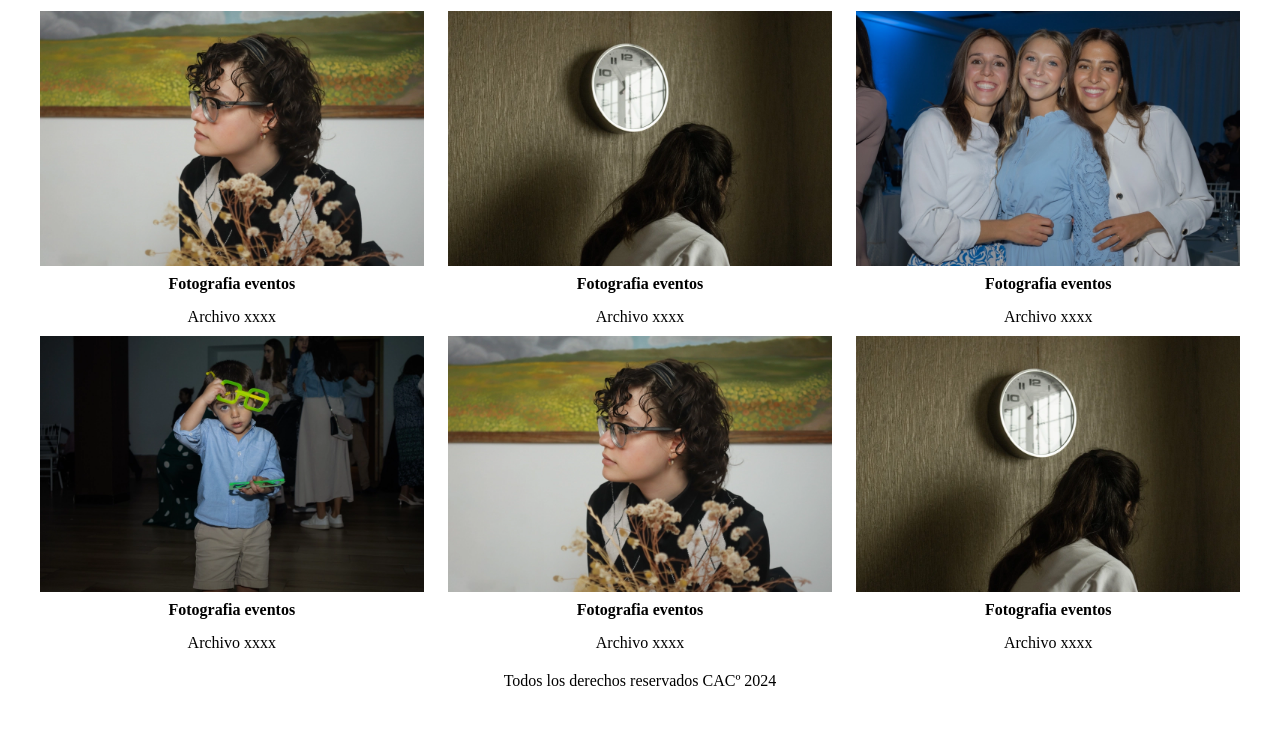
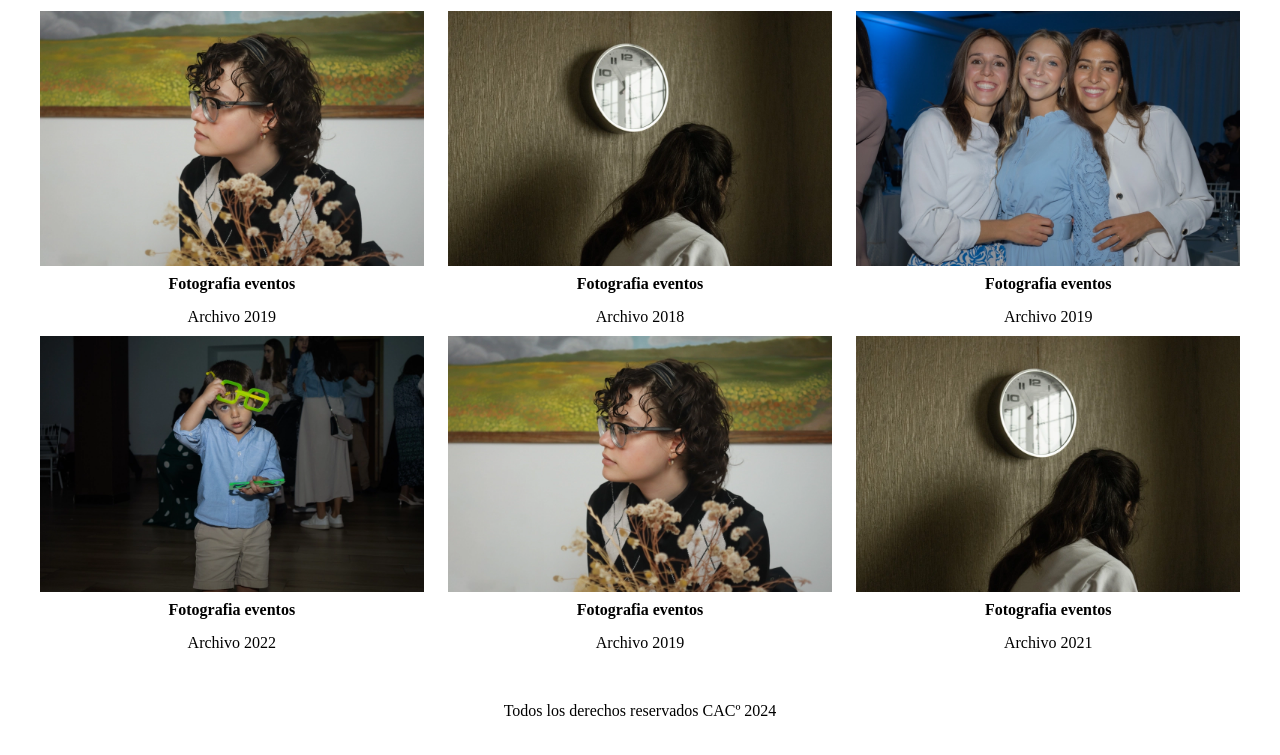
Before and after one commit to evelyngaitan92/ProyeFront-CAC-Fullstack-Python-, a plain HTML site: page portfolio.html in a window 1280 px wide. Shown: the part 151-906 px from the top of the page. Before the commit the page ends 851 px from the top, so only its background shows below. Drawn offline with Linux system fonts and the light colour scheme.

Commit message:
se agrega formato

```diff
--- a/form.css
+++ b/form.css
@@ -5,9 +5,15 @@
 
 }
 
+h1 {
+  text-align: center;
+  padding: 40px;
+}
+
 .mapa {
   flex: 1;
 }
+
 
 .formulario {
   display: flex;
--- a/portfolio.html
+++ b/portfolio.html
@@ -29,37 +29,37 @@
       <article class="fotografia">
         <img src="./img/img-banner1.webp" alt="">
         <h2>Fotografia eventos</h2>
-        <p>Archivo xxxx</p>
+        <p>Archivo 2019</p>
       </article>
 
       <article class="fotografia">
         <img src="./img/img-banner2.webp" alt="">
         <h2>Fotografia eventos</h2>
-        <p>Archivo xxxx</p>
+        <p>Archivo 2018</p>
       </article>
 
       <article class="fotografia">
         <img src="./img/img-banner3.webp" alt="">
         <h2>Fotografia eventos</h2>
-        <p>Archivo xxxx</p>
+        <p>Archivo 2019</p>
       </article>
 
       <article class="fotografia">
         <img src="./img/img-banner4.webp" alt="">
         <h2>Fotografia eventos</h2>
-        <p>Archivo xxxx</p>
+        <p>Archivo 2022</p>
       </article>
 
       <article class="fotografia">
         <img src="./img/img-banner1.webp" alt="">
         <h2>Fotografia eventos</h2>
-        <p>Archivo xxxx</p>
+        <p>Archivo 2019</p>
       </article>
 
       <article class="fotografia">
         <img src="./img/img-banner2.webp" alt="">
         <h2>Fotografia eventos</h2>
-        <p>Archivo xxxx</p>
+        <p>Archivo 2021</p>
       </article>
 
     </div>
--- a/style.css
+++ b/style.css
@@ -129,6 +129,9 @@ p {
 	/* display: flex; */
 }
 
+footer{
+  padding: 30px;
+}
 /* .texto-presentacion {
 	display: flex;
 	flex:1;
```
Also changed, not shown: form_contacto.html (+8 -3 lines).
